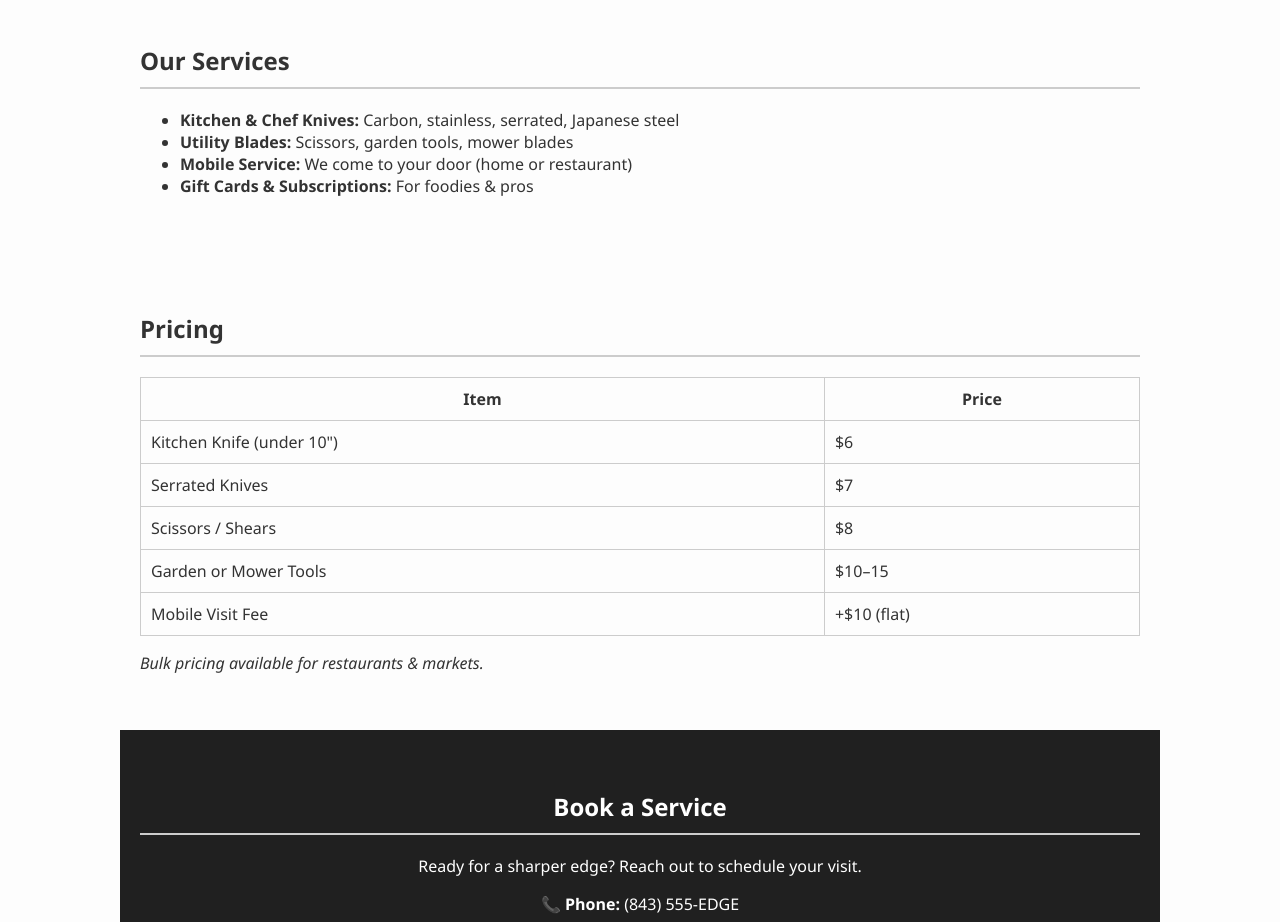
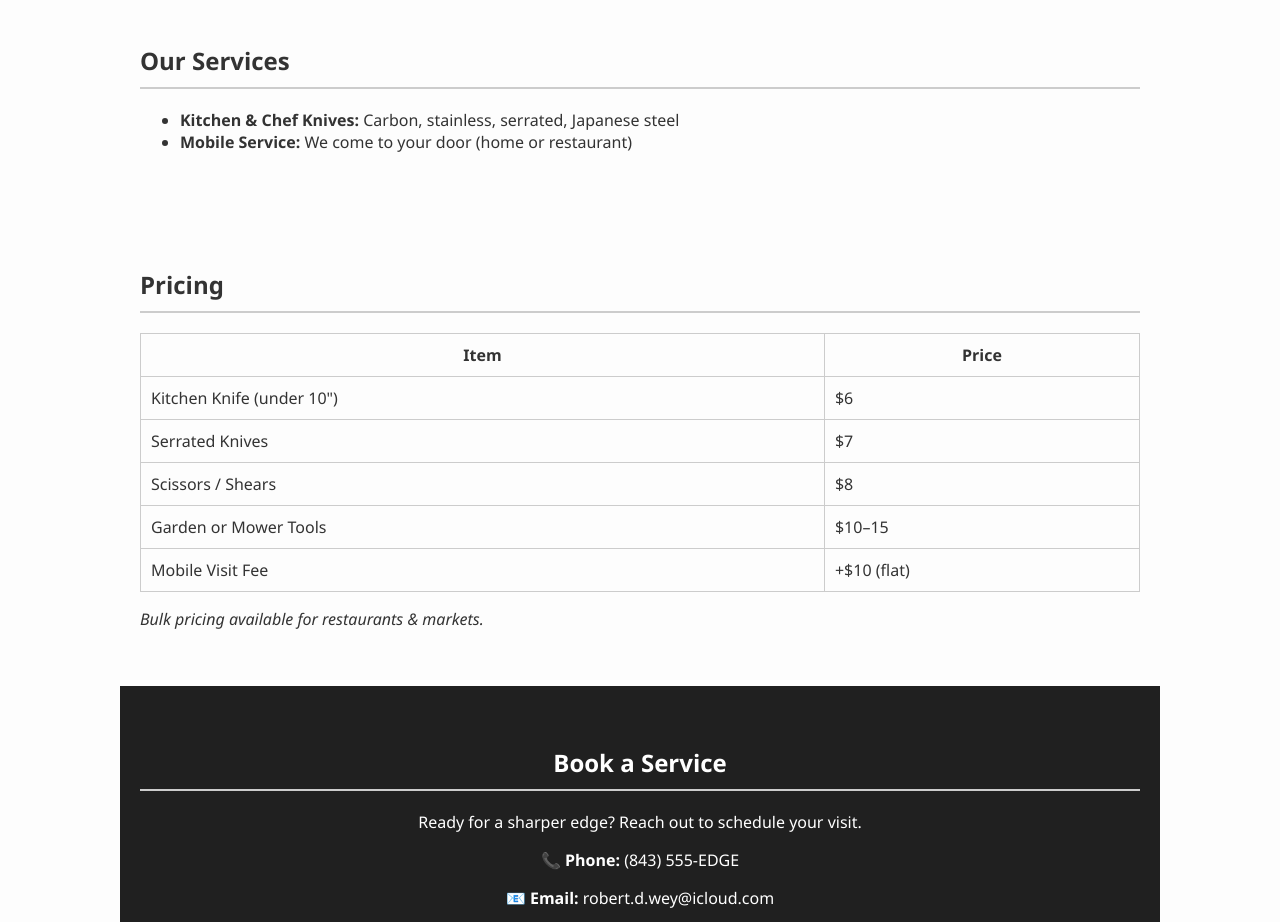
Before and after one commit to topshelfgod08/Holy-City-Edge, a plain HTML site: page index.html in a window 1280 px wide. Shown: the part 940-1862 px from the top of the page. Drawn offline with Linux system fonts and the light colour scheme.

Commit message:
Update index.html

```diff
--- a/index.html
+++ b/index.html
@@ -127,9 +127,7 @@
   <h2>Our Services</h2>
   <ul>
     <li><strong>Kitchen & Chef Knives:</strong> Carbon, stainless, serrated, Japanese steel</li>
-    <li><strong>Utility Blades:</strong> Scissors, garden tools, mower blades</li>
     <li><strong>Mobile Service:</strong> We come to your door (home or restaurant)</li>
-    <li><strong>Gift Cards & Subscriptions:</strong> For foodies & pros</li>
   </ul>
 </section>
 
```
